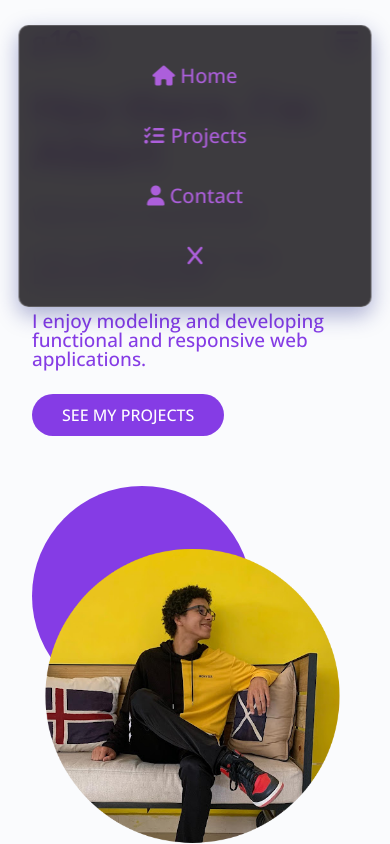
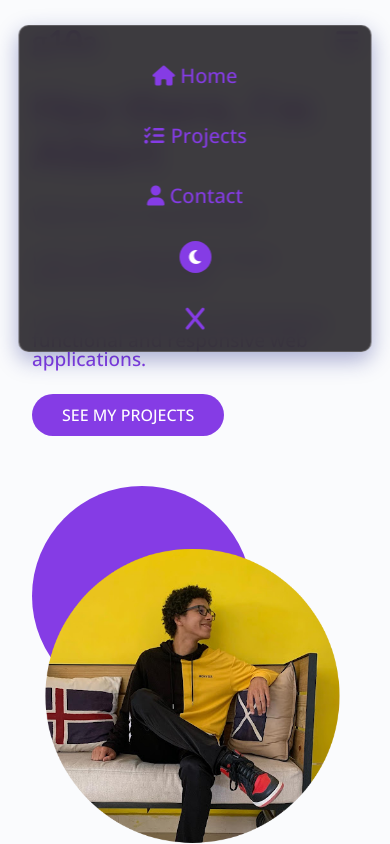
Before and after one commit to g10albert/g10albert-portfolio, a plain HTML site: page index.html in a window 390 px wide. Both pictures are taken after a click on the element 347 px from the left and 40 px from the top of the page. Shown: the top 844 px of the page. Drawn offline with nearby package versions, Linux system fonts and the light colour scheme.

Commit message:
Creado el modo oscuro para todos los dispositivos

```diff
--- a/css/main.css
+++ b/css/main.css
@@ -6,13 +6,11 @@
 
     /* variables for colors */
 
-    --clr-bg-light: #FAFBFD;
-    --clr-white-light: #FFFFFF;
-    --clr-purple-light: #853CE5;
+    --clr-bg: #FAFBFD;
+    --clr-white: #FFFFFF;
+    --clr-purple: #853CE5;
     --clr-unabled: #444148;
-    --clr-bg-dark: #29262B;
-    --clr-black-dark: #000000;
-    --clr-purple-dark: #AC5FDB;
+    --clr-black: #000000;
 
     /* variables for font family */
 
@@ -25,6 +23,13 @@
     --weight-medium: 500;
 }
 
+/* Dark theme */
+
+[data-theme="dark"] {
+    --clr-bg: #29262B;
+    --clr-purple: #AC5FDB;
+}
+
 /* Declaring font size to use rem */
 
 html {
@@ -34,12 +39,21 @@ html {
 /* body general styles */
 
 body {
+    transition: background-color 0.2s linear, color 0.3s linear;
     font-size: 1.9rem;
-    background-color: var(--clr-bg-light);
+    background-color: var(--clr-bg);
     font-family: var(--ff-sans);
     font-weight: var(--weight-medium);
     padding: 2.5rem 3.2rem;
-    color: var(--clr-purple-light);
+    color: var(--clr-purple);
+}
+
+/* Styles for logo */
+
+.nav-left__link {
+    font-family: var(--ff-lato);
+    font-weight: var(--weight-bold);
+    font-size: 3rem;
 }
 
 /* styles for mobile nav bar */
@@ -63,7 +77,7 @@ body {
     display: block;
     top: 25px;
     width: 90%;
-    min-height: 28rem;
+    min-height: 30rem;
     text-align: center;
     position: fixed;
     left: 50%;
@@ -84,12 +98,19 @@ body {
     color: var(--clr-purple-dark);
 }
 
-/* Styles for logo */
+.nav-right__item.close-btn {
+    font-size: 2.5rem;
+    font-weight: var(--weight-bold);
+    margin-bottom: 2rem;
+}
 
-.nav-left__link {
-    font-family: var(--ff-lato);
-    font-weight: var(--weight-bold);
-    font-size: 3rem;
+.nav-right__btn {
+    all: unset;
+    color: white;
+    background-color: var(--clr-purple);
+    padding: .5rem 1rem;
+    font-size: 1.6rem;
+    border-radius: 5rem;
 }
 
 /* Styles for the first part (about me) */
@@ -108,8 +129,8 @@ body {
 
 .main-left__btn {
     all: unset;
-    color: var(--clr-white-light);
-    background-color: var(--clr-purple-light);
+    color: var(--clr-white);
+    background-color: var(--clr-purple);
     padding: 1.3rem 3rem;
     font-size: 1.6rem;
     border-radius: 5rem;
@@ -132,7 +153,7 @@ body {
     min-height: 17rem;
     width: 17rem;
     border-radius: 50%;
-    background: var(--clr-purple-light);
+    background: var(--clr-purple);
     position: absolute;
     z-index: -10;
 }
@@ -225,15 +246,15 @@ body {
     }
 
     .nav-right__item {
-        margin-left: 4rem;
-        color: var(--clr-purple-light);
+        margin-left: 2rem;
+        color: var(--clr-purple);
         font-size: 2rem;
         font-weight: var(--weight-bold);
         padding-bottom: .5rem;
     }
 
     .nav-right .active {
-        border-bottom: .3rem solid var(--clr-purple-light);
+        border-bottom: .3rem solid var(--clr-purple);
     }
 
     /* Styles for the first part and image */
@@ -288,6 +309,7 @@ body {
     .nav-right__item {
         font-weight: var(--weight-medium);
         font-size: 1.7rem;
+        margin-left: 4rem;
     }
 
     /* Styles for desktop layout */
--- a/index.html
+++ b/index.html
@@ -42,6 +42,11 @@
                     <li class="nav-right__item">
                         <i class="fa-solid fa-user nav-right__contact"></i>
                         <a href="./contact.html" class="nav-right__link">Contact</a>
+                    </li>
+                    <li class="nav-right__item">
+                        <div class="nav-right__btn" id="toggle-theme">
+
+                        </div>
                     </li>
                 </ul>
                 <div class="nav-right__item close-btn" id="close-menu"><i class="fa-solid fa-x"></i></div>
--- a/js/main.js
+++ b/js/main.js
@@ -1,11 +1,56 @@
 const menu = document.querySelector('#menu');
 const openMenu = document.querySelector('#open-menu');
 const closeMenu = document.querySelector('#close-menu');
+const body = document.querySelector('body');
+const initialTheme = 'Light';
+const toggleTheme = document.querySelector('#toggle-theme');
+
+// Making the responsive menu
 
 openMenu.addEventListener('click', () => {
-    menu.classList.add('active')
+    menu.classList.add('active');
 })
 
 closeMenu.addEventListener('click', () => {
-    menu.classList.remove('active')
+    menu.classList.remove('active');
 })
+
+// Making the dark/light theme
+
+const setTheme = (theme) => {
+    localStorage.setItem('theme', theme);
+    body.setAttribute('data-theme', theme);
+}
+
+// const activeTheme = localStorage.getItem('theme');
+
+toggleTheme.addEventListener('click', () => {
+
+    activeTheme = localStorage.getItem('theme');
+
+    if (activeTheme === 'light') {
+        setTheme('dark');
+        toggleTheme.innerHTML = `<i class="fa-solid fa-moon"></i>`
+    } else {
+        setTheme('light');
+        toggleTheme.innerHTML = `<i class="fa-solid fa-sun"></i>`
+    }
+})
+
+const setThemeOnInit = () => {
+    const savedTheme = localStorage.getItem('theme');
+
+    activeTheme = localStorage.getItem('theme');
+
+    if (activeTheme === 'light') {
+        toggleTheme.innerHTML = `<i class="fa-solid fa-sun"></i>`
+    } else {
+        toggleTheme.innerHTML = `<i class="fa-solid fa-moon"></i>`
+    }
+
+    savedTheme
+        ? body.setAttribute('data-theme', savedTheme)
+        : setTheme(initialTheme);
+}
+
+setThemeOnInit();
```
